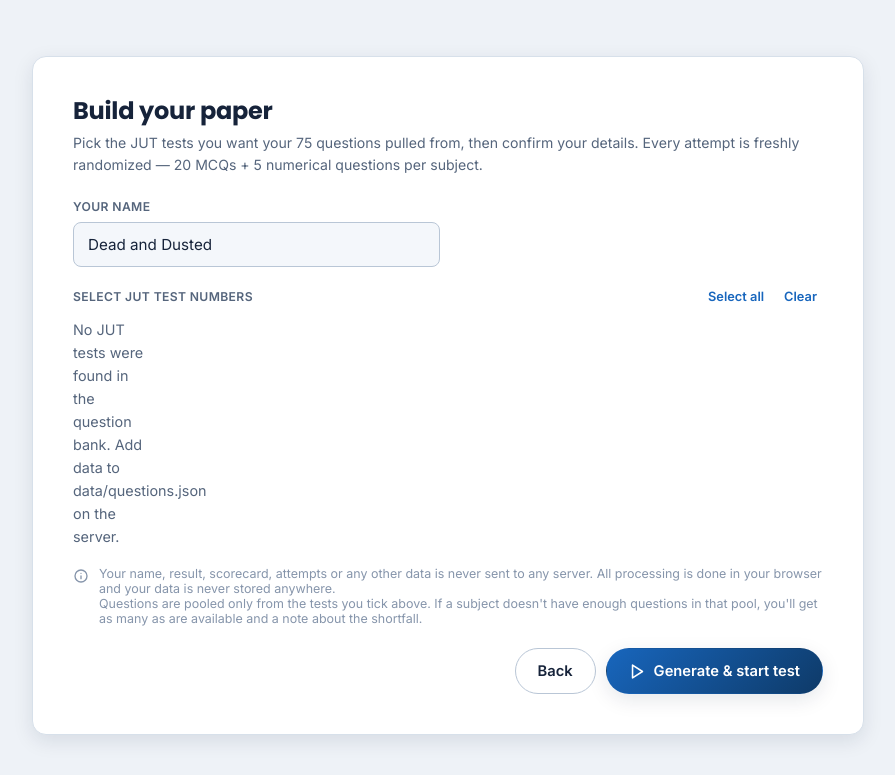
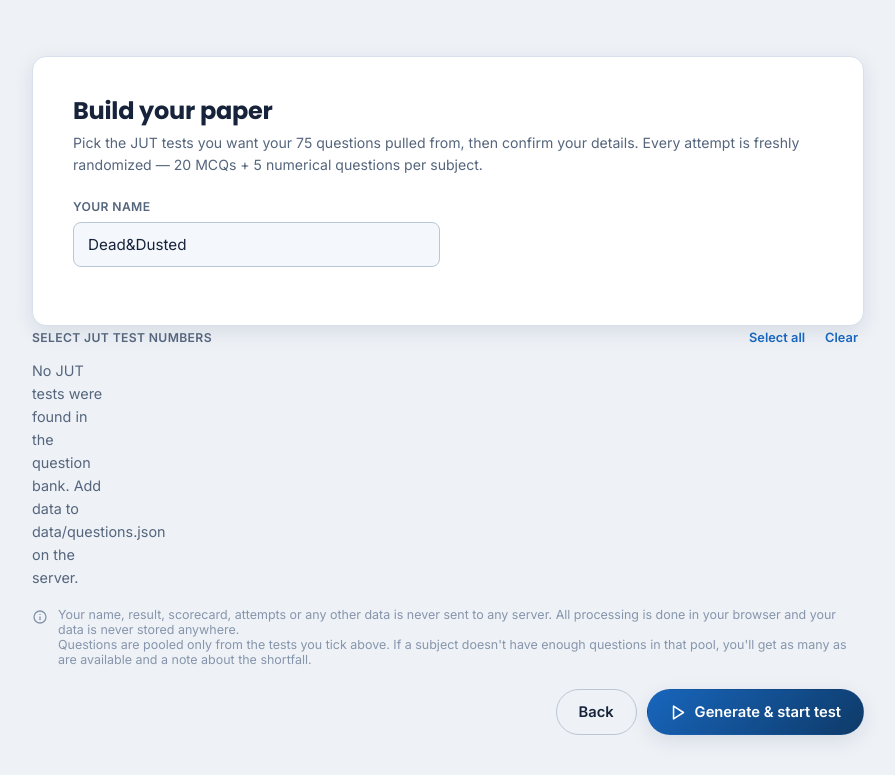
Before and after one commit to prathambhandary/JUT-ReAttempter, a Flask app: page /select in a window 1280 px wide. Shown: the part 73-848 px from the top of the page, without its empty margins (192-1087 px from the left). Run offline with Flask 3, Linux system fonts and the light colour scheme; data that the repository does not hold is empty; parts of the project's set-up code (start-up, migrations or seed data) failed here and were passed over.

Commit message:
Changed def unsername

```diff
--- a/templates/select.html
+++ b/templates/select.html
@@ -39,8 +39,8 @@
     <div class="two-col">
       <div class="form-row">
         <label for="candidate-name">Your name</label>
-        <input type="text" id="candidate-name" placeholder="Unknown Aspirant" maxlength="60" autocomplete="name" value="Dead and Dusted">
-      </div>
+        <input type="text" id="candidate-name" placeholder="Unknown Aspirant" maxlength="60" autocomplete="name" value="Dead&Dusted">
+      </div
       <div class="form-row">
         <!-- <label for="roll-number">Roll number <span style="text-transform:none;font-weight:500;">(optional)</span></label> -->
          <!--hide the input bar -->
```
